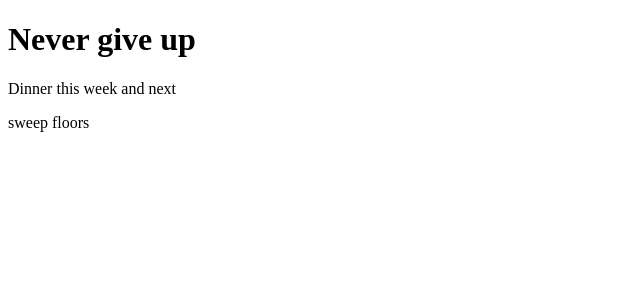
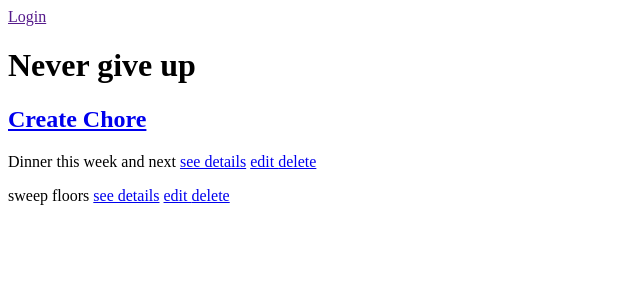
Before and after one commit to adiaguidry/django_pandas_project, a Django app: page / in a window 1280 px wide. Shown: the top 300 px of the page, without its empty margins (0-640 px from the left). Run offline with Django 4.2, Linux system fonts and the light colour scheme; data comes from the database, SQL or seed files in the repository; both versions use the stored data as it was after the commit.

Commit message:
added crud functions to chores

```diff
--- a/base/templates/base/chore.html
+++ b/base/templates/base/chore.html
@@ -6,5 +6,8 @@
 </head>
 <body>
   <h1>Chore: {{ chore }}</h1>
+    <p>{{ chore.assigned_to }}</p>
+    <p>{{ chore.description }}</p>
+    <p>{{ chore.complete }}</p>
 </body>
 </html>
--- a/base/templates/base/chore_list.html
+++ b/base/templates/base/chore_list.html
@@ -5,9 +5,21 @@
     <title>Title</title>
 </head>
 <body>
+{% if request.user.is_authenticated %}
+{{ request.user }}
+    <a href=""> Logout</a>
+{% else %}
+    <a href="">Login</a>
+{% endif %}
+
 <h1>Never give up </h1>
+<a href="{% url 'create-chore' %}"><h2>Create Chore</h2></a>
 {% for chore in chores %}
-<p>{{ chore.title }} </p>
+<p>{{ chore.title }}
+    <a href="{% url 'chore' chore.id %}">see details</a>
+    <a href="{% url 'edit-chore' chore.id %}"> edit </a>
+    <a href="{% url 'delete-chore' chore.id %}">delete</a>
+</p>
 
 {% empty %}
 <h3> All chores are complete </h3>
--- a/base/urls.py
+++ b/base/urls.py
@@ -1,8 +1,11 @@
 from django.urls import path
-from .views import PendingChore, ChoreDetail
+from .views import PendingChore, ChoreDetail, CreateChore, EditChore, DeleteChore
 
 
 urlpatterns = [
-    path('', PendingChore.as_view(), name='pending'),
-    path('chore/<int:pk>', ChoreDetail.as_view(), name='chore')
+    path('', PendingChore.as_view(), name='chores'),
+    path('chore/<int:pk>', ChoreDetail.as_view(), name='chore'),
+    path('create-chore/', CreateChore.as_view(), name='create-chore'),
+    path('edit-chore/<int:pk>', EditChore.as_view(), name='edit-chore'),
+    path('delete-chore/<int:pk>', DeleteChore.as_view(), name='delete-chore'),
 ]
--- a/base/views.py
+++ b/base/views.py
@@ -1,5 +1,7 @@
 from django.views.generic.list import ListView
 from django.views.generic.detail import DetailView
+from django.views.generic.edit import CreateView, UpdateView, DeleteView
+from django.urls import reverse_lazy
 from .models import Chore
 
 # Create your views here.
@@ -11,3 +13,21 @@ class ChoreDetail(DetailView):
     model = Chore
     context_object_name = 'chore'
     template_name = 'base/chore.html'
+
+class CreateChore(CreateView):
+    model = Chore
+    template_name = 'base/chore_form.html'
+    fields = '__all__'
+    success_url = reverse_lazy('chores')
+
+class EditChore(UpdateView):
+    model = Chore
+    template_name = 'base/chore_form.html'
+    fields = '__all__'
+    success_url = reverse_lazy('chores')
+
+class DeleteChore(DeleteView):
+    model = Chore
+    context_object_name = 'chore'
+    template_name = 'base/delete_chore.html'
+    success_url = reverse_lazy('chores')
```
Also changed, not shown: base/templates/base/chore_form.html (added, +15 -0 lines), base/templates/base/delete_chore.html (added, +15 -0 lines), db.sqlite3.
